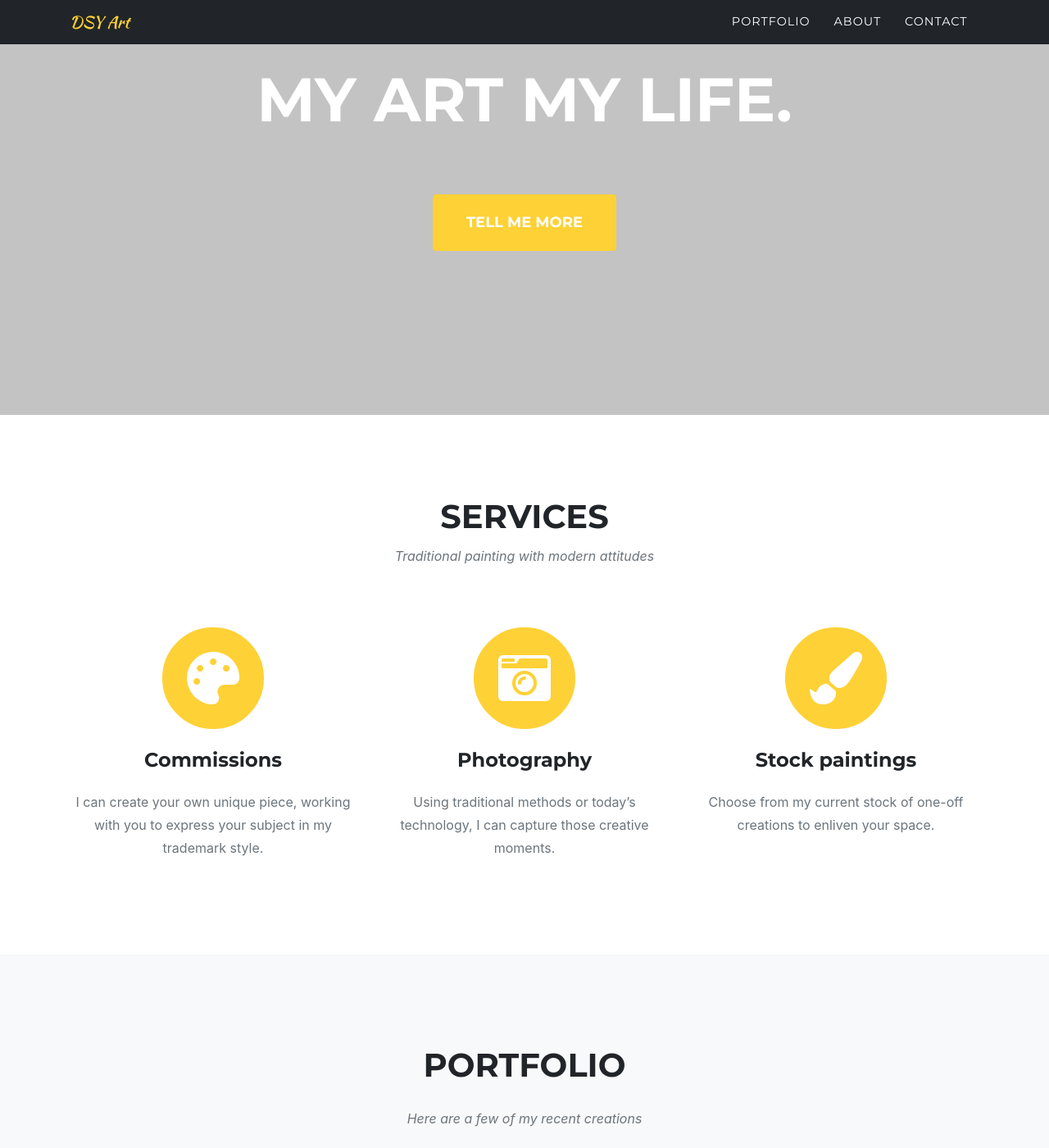
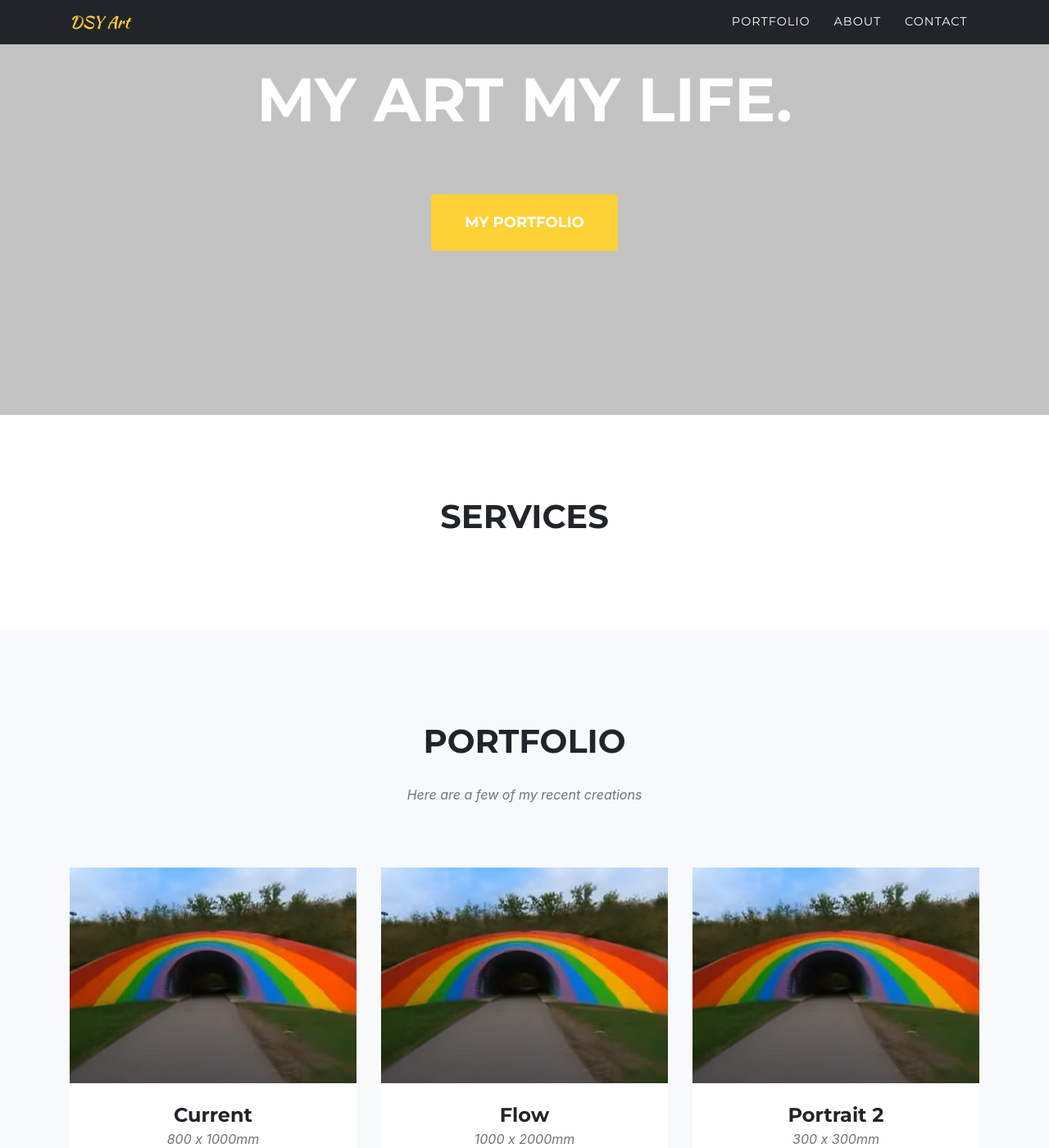
Before and after one commit to dsyart/dsyart.github.io, a Jekyll site: the page built from index.md, in a window 1280 px wide and 1400 px high, scrolled down 339 px. Shown: the whole window at 82% size. Built offline with Jekyll 4.4.1, drawn with Linux system fonts in a browser that asks for light colours; some web fonts are replaced.

Commit message:
Update sitetext.yml

```diff
--- a/_data/sitetext.yml
+++ b/_data/sitetext.yml
@@ -13,23 +13,23 @@ en: &DEFAULT_EN
   header:
     title: Welcome to DSY Art!
     text: My art my life.
-    button: Tell Me More
-    buttonlink: "#services"
+    button: My Portfolio
+    buttonlink: "#portfolio"
 
-  services:
-    title: "Services"
-    text: "Traditional painting with modern attitudes"
-    section: services
-    list:
-      - title: "Commissions"
-        desc: "I can create your own unique piece, working with you to express your subject in my trademark style."
-        icon: fas fa-palette #find more at https://fontawesome.com/icons
-      - title: "Photography"
-        desc: "Using traditional methods or today's technology, I can capture those creative moments."
-        icon: fas fa-camera-retro
-      - title: "Stock paintings"
-        desc: "Choose from my current stock of one-off creations to enliven your space."
-        icon: fas fa-paint-brush
+#  services:
+#    title: "Services"
+#    text: "Traditional painting with modern attitudes"
+#    section: services
+#    list:
+#      - title: "Commissions"
+#        desc: "I can create your own unique piece, working with you to express your subject in my trademark style."
+#        icon: fas fa-palette #find more at https://fontawesome.com/icons
+#      - title: "Photography"
+#        desc: "Using traditional methods or today's technology, I can capture those creative moments."
+#        icon: fas fa-camera-retro
+#      - title: "Stock paintings"
+#        desc: "Choose from my current stock of one-off creations to enliven your space."
+#        icon: fas fa-paint-brush
 
   portfolio:
     title: "Portfolio"
```
